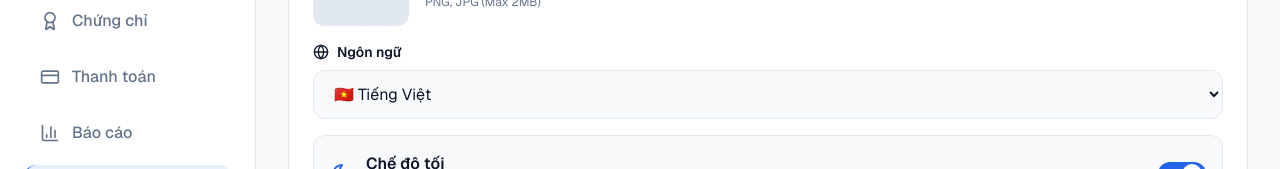
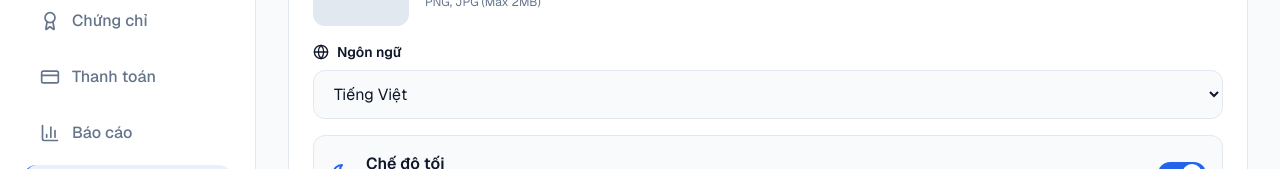
Before and after one commit to nguyenngoctuyen11032003/elearning-platform, a Next.js app: page /admin/settings in a window 1280 px wide. Both pictures are taken after a click on the tab "Giao diện". Shown: the part 371-540 px from the top of the page. Built offline with nearby package versions, Linux system fonts and the light colour scheme; no server answers.

Commit message:
feat: update language options to remove flag emojis for consistency

```diff
--- a/app/(admin)/admin/settings/page.tsx
+++ b/app/(admin)/admin/settings/page.tsx
@@ -365,11 +365,11 @@ export default function AdminSettingsPage() {
                     onChange={(e) => handleSettingChange("language", e.target.value)}
                     className="w-full bg-background dark:bg-slate-950 text-foreground dark:text-white rounded-lg px-4 py-3 border border-border dark:border-slate-800 focus:outline-none focus:ring-2 focus:ring-primary dark:focus:ring-accent"
                   >
-                    <option value="vi">🇻🇳 Tiếng Việt</option>
-                    <option value="en">🇺🇸 Tiếng Anh</option>
-                    <option value="ja">🇯🇵 日本語</option>
-                    <option value="ko">🇰🇷 한국어</option>
-                    <option value="zh">🇨🇳 中文</option>
+                    <option value="vi">Tiếng Việt</option>
+                    <option value="en">Tiếng Anh</option>
+                    <option value="ja">日本語</option>
+                    <option value="ko">한국어</option>
+                    <option value="zh">中文</option>
                   </select>
                 </div>
 
--- a/app/(teacher)/teacher/settings/page.tsx
+++ b/app/(teacher)/teacher/settings/page.tsx
@@ -321,11 +321,11 @@ export default function TeacherSettingsPage() {
                     onChange={(e) => handleSettingChange("language", e.target.value)}
                     className="w-full bg-background dark:bg-slate-950 text-foreground dark:text-white rounded-lg px-4 py-3 border border-border dark:border-slate-800 focus:outline-none focus:ring-2 focus:ring-primary dark:focus:ring-accent"
                   >
-                    <option value="vi">🇻🇳 Tiếng Việt</option>
-                    <option value="en">🇺🇸 Tiếng Anh</option>
-                    <option value="ja">🇯🇵 日本語</option>
-                    <option value="ko">🇰🇷 한국어</option>
-                    <option value="zh">🇨🇳 中文</option>
+                    <option value="vi">Tiếng Việt</option>
+                    <option value="en">Tiếng Anh</option>
+                    <option value="ja">日本語</option>
+                    <option value="ko">한국어</option>
+                    <option value="zh">中文</option>
                   </select>
                 </div>
 
```
